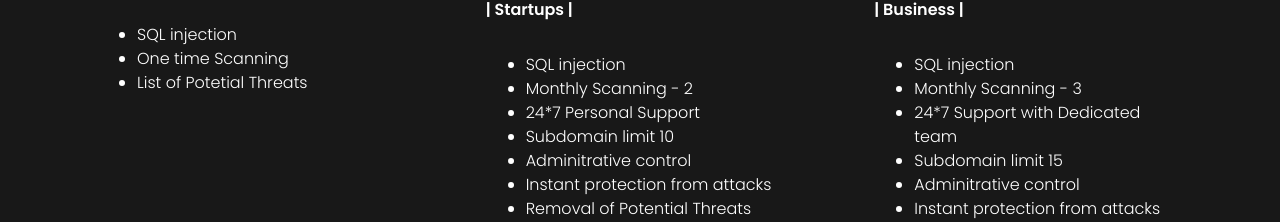
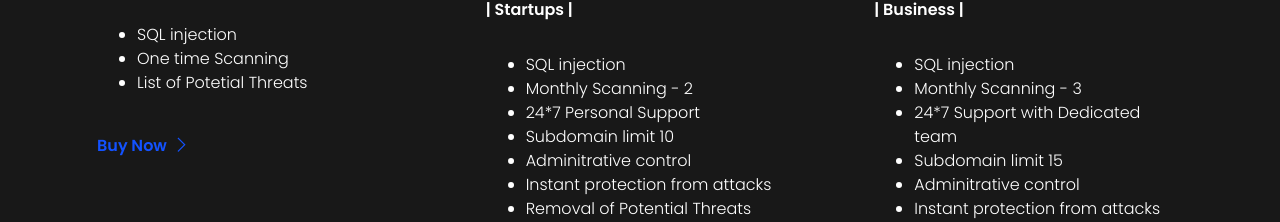
Before and after one commit to anuj9090/CyberKorp, a plain HTML site: page index.html in a window 1280 px wide. Shown: the part 2276-2498 px from the top of the page. Drawn offline with Linux system fonts and the light colour scheme; files whose address does not match are found by name.

Commit message:
razorpay logo removed

```diff
--- a/index.html
+++ b/index.html
@@ -284,8 +284,8 @@
 
 
                         </p>
-                        <form><script src="https://checkout.razorpay.com/v1/payment-button.js" data-payment_button_id="pl_Hahs3XBgjcSvBS" async> </script> </form>
-                    </div>
+ <p class="mbr-text link mbr-fonts-style align-left display-4 ">
+                            <a href="https://rzp.io/l/PdQCc29pHS" class="text-danger mbr-bold ">Buy Now</a><span class="mobi-mbri mobi-mbri-arrow-next mbr-iconfont"></span></p>                    </div>
                 </div>
             </div>
 
```
